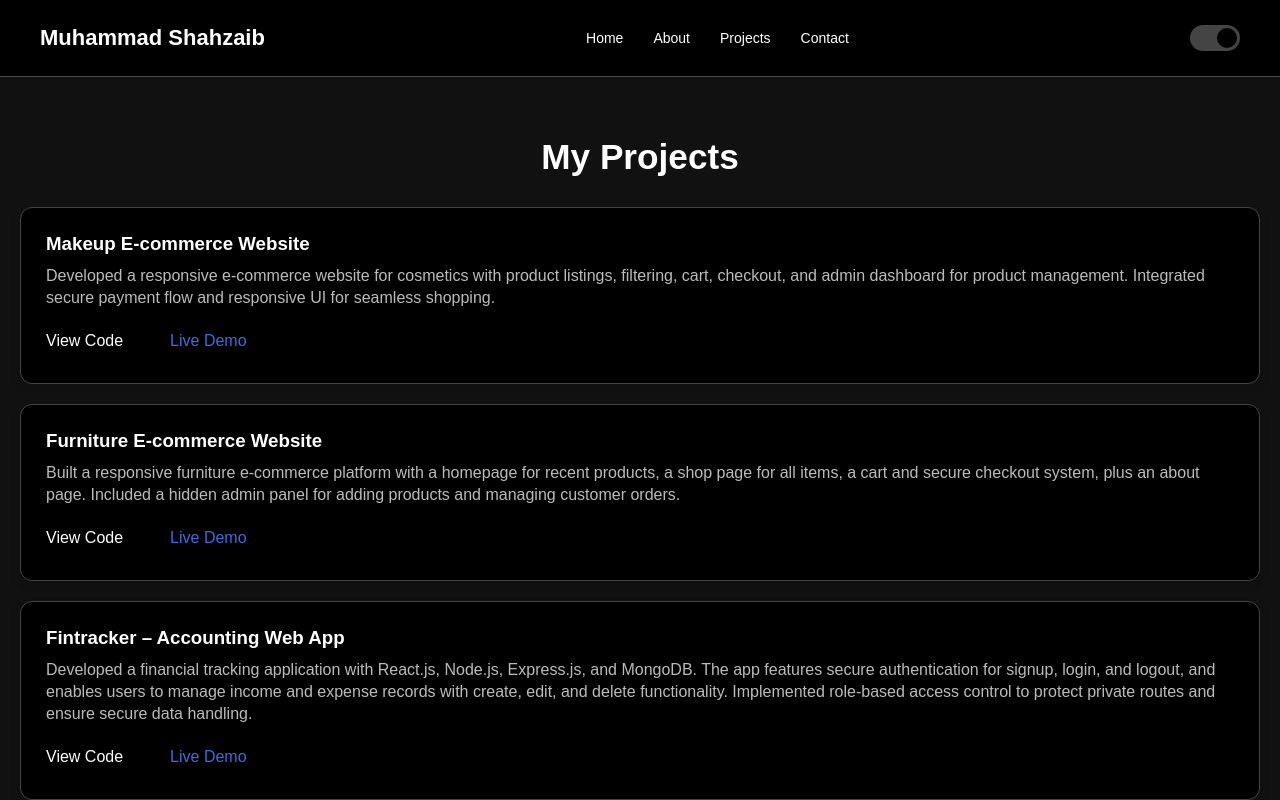
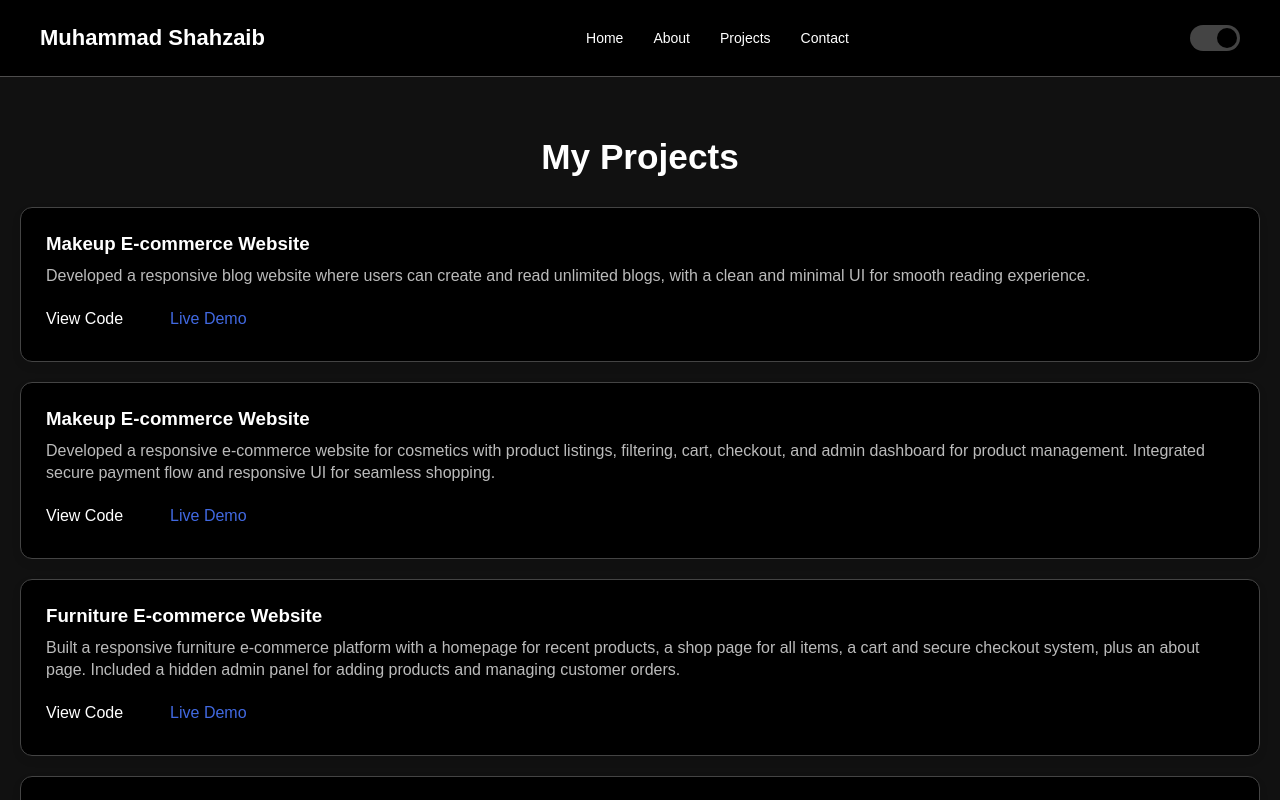
Before and after one commit to MuhammadShahzaib607/MuhammadShahzaib_Portfolio, a React (Vite) app: page /projects in a window 1280 px wide. Shown: the top 800 px of the page. Built offline with nearby package versions, Linux system fonts and the light colour scheme.

Commit message:
Add blog website Link

```diff
--- a/src/pages/projects/Projects.jsx
+++ b/src/pages/projects/Projects.jsx
@@ -2,6 +2,13 @@ import React from "react";
 import "./projects.scss";
 
 const projectsData = [
+  {
+    title: "Makeup E-commerce Website",
+    desc: "Developed a responsive blog website where users can create and read unlimited blogs, with a clean and minimal UI for smooth reading experience.",
+    codeLink: "https://github.com/MuhammadShahzaib607/Blog-App",
+    liveLink: "https://shahzaib-blog-app.vercel.app/",
+    isLinkAvailable: true,
+  },
   {
     title: "Makeup E-commerce Website",
     desc: "Developed a responsive e-commerce website for cosmetics with product listings, filtering, cart, checkout, and admin dashboard for product management. Integrated secure payment flow and responsive UI for seamless shopping.",
```
